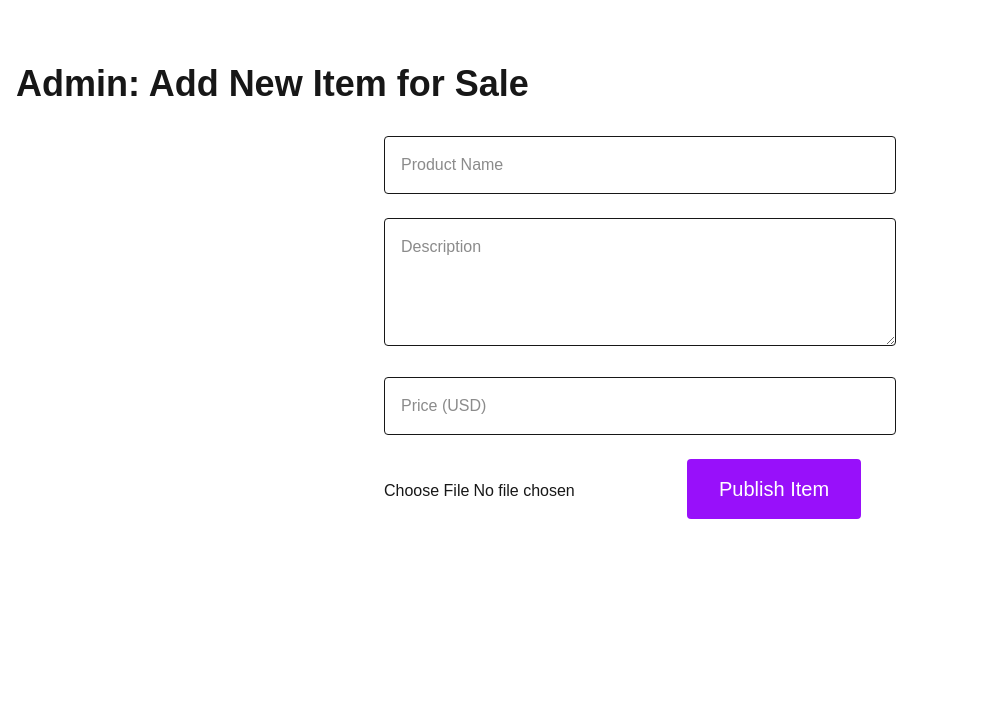
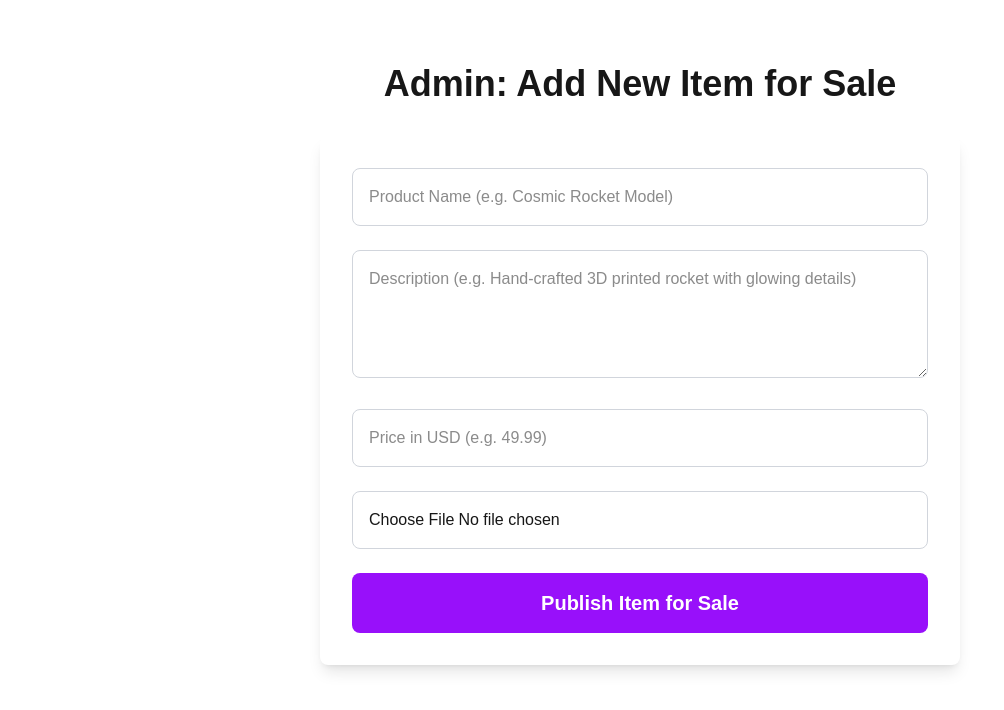
Before and after one commit to Rubioberry/sebprintsgalaxy, a Next.js app: page /admin in a window 1280 px wide. Shown: the top 710 px of the page, without its empty margins (0-1004 px from the left). Built offline with nearby package versions, Linux system fonts and the light colour scheme; no server answers.

Commit message:
Add real Supabase and Stripe keys + final fixes

```diff
--- a/src/app/admin/page.tsx
+++ b/src/app/admin/page.tsx
@@ -3,42 +3,126 @@
 import { useState } from 'react';
 import { createClient } from '@supabase/supabase-js';
 
-const supabase = createClient(process.env.NEXT_PUBLIC_SUPABASE_URL!, process.env.NEXT_PUBLIC_SUPABASE_ANON_KEY!);
+// Safely get env vars
+const supabaseUrl = process.env.NEXT_PUBLIC_SUPABASE_URL;
+const supabaseAnonKey = process.env.NEXT_PUBLIC_SUPABASE_ANON_KEY;
+
+// Create client only if env vars exist (otherwise null for demo mode)
+const supabase = supabaseUrl && supabaseAnonKey
+  ? createClient(supabaseUrl, supabaseAnonKey)
+  : null;
 
 export default function Admin() {
   const [name, setName] = useState('');
   const [description, setDescription] = useState('');
   const [price, setPrice] = useState('');
   const [file, setFile] = useState<File | null>(null);
+  const [status, setStatus] = useState<string>('');
 
-  async function uploadProduct() {
-    if (!file) return;
-    const { data: upload } = await supabase.storage.from('products').upload(`public/${file.name}`, file);
-    const image_url = supabase.storage.from('products').getPublicUrl(`public/${file.name}`).data.publicUrl;
+  async function uploadProduct(e: React.FormEvent) {
+    e.preventDefault();
 
-    await supabase.from('products').insert({
+    if (!supabase) {
+      setStatus('⚠️ Supabase not configured – add env vars to .env.local and restart server to upload real products.');
+      return;
+    }
+
+    if (!file) {
+      setStatus('Please select an image');
+      return;
+    }
+
+    // Upload image to storage
+    const fileExt = file.name.split('.').pop();
+    const fileName = `${Math.random().toString(36).substring(2)}.${fileExt}`;
+    const { error: uploadError } = await supabase.storage
+      .from('products')
+      .upload(`public/${fileName}`, file);
+
+    if (uploadError) {
+      setStatus(`Upload error: ${uploadError.message}`);
+      return;
+    }
+
+    // Get public URL
+    const { data: urlData } = supabase.storage.from('products').getPublicUrl(`public/${fileName}`);
+
+    // Insert product row
+    const { error: dbError } = await supabase.from('products').insert({
       name,
       description,
       price: Number(price),
-      image_url,
+      image_url: urlData.publicUrl,
       published: true,
     });
 
-    alert('Product published!');
+    if (dbError) {
+      setStatus(`Database error: ${dbError.message}`);
+    } else {
+      setStatus('✅ Product published successfully!');
+      setName('');
+      setDescription('');
+      setPrice('');
+      setFile(null);
+    }
   }
 
-  // Add simple auth check or use Supabase auth for real protection
+  return (
+    <div className="container mx-auto py-16 px-4 max-w-2xl">
+      <h1 className="text-4xl font-bold mb-8 text-center">Admin: Add New Item for Sale</h1>
 
-  return (
-    <div className="container mx-auto py-16 px-4">
-      <h1 className="text-4xl font-bold mb-8">Admin: Add New Item for Sale</h1>
-      <form onSubmit={(e) => { e.preventDefault(); uploadProduct(); }} className="max-w-lg mx-auto space-y-6">
-        <input type="text" placeholder="Product Name" value={name} onChange={e => setName(e.target.value)} className="w-full p-4 border rounded" required />
-        <textarea placeholder="Description" value={description} onChange={e => setDescription(e.target.value)} className="w-full p-4 border rounded h-32" required />
-        <input type="number" placeholder="Price (USD)" value={price} onChange={e => setPrice(e.target.value)} className="w-full p-4 border rounded" required />
-        <input type="file" accept="image/*" onChange={e => setFile(e.target.files?.[0] || null)} required />
-        <button type="submit" className="bg-purple-600 text-white px-8 py-4 rounded text-xl">Publish Item</button>
+      {!supabase && (
+        <div className="bg-yellow-100 border border-yellow-400 text-yellow-800 px-6 py-4 rounded mb-8">
+          <p className="font-semibold">Demo Mode Active</p>
+          <p>No Supabase config detected. Fill in .env.local with your keys and restart <code className="bg-yellow-200 px-2">npm run dev</code> to enable real uploads.</p>
+        </div>
+      )}
+
+      <form onSubmit={uploadProduct} className="space-y-6 bg-white shadow-lg rounded-lg p-8">
+        <input
+          type="text"
+          placeholder="Product Name (e.g. Cosmic Rocket Model)"
+          value={name}
+          onChange={(e) => setName(e.target.value)}
+          className="w-full p-4 border border-gray-300 rounded-lg focus:outline-none focus:ring-2 focus:ring-purple-600"
+          required
+        />
+        <textarea
+          placeholder="Description (e.g. Hand-crafted 3D printed rocket with glowing details)"
+          value={description}
+          onChange={(e) => setDescription(e.target.value)}
+          className="w-full p-4 border border-gray-300 rounded-lg h-32 focus:outline-none focus:ring-2 focus:ring-purple-600"
+          required
+        />
+        <input
+          type="number"
+          step="0.01"
+          placeholder="Price in USD (e.g. 49.99)"
+          value={price}
+          onChange={(e) => setPrice(e.target.value)}
+          className="w-full p-4 border border-gray-300 rounded-lg focus:outline-none focus:ring-2 focus:ring-purple-600"
+          required
+        />
+        <input
+          type="file"
+          accept="image/*"
+          onChange={(e) => setFile(e.target.files?.[0] || null)}
+          className="w-full p-4 border border-gray-300 rounded-lg"
+          required
+        />
+        <button
+          type="submit"
+          className="w-full bg-purple-600 text-white py-4 rounded-lg text-xl font-semibold hover:bg-purple-700 transition"
+        >
+          Publish Item for Sale
+        </button>
       </form>
+
+      {status && (
+        <div className={`mt-8 p-6 rounded-lg text-center text-lg font-medium ${status.startsWith('✅') ? 'bg-green-100 text-green-800' : status.startsWith('⚠️') ? 'bg-yellow-100 text-yellow-800' : 'bg-red-100 text-red-800'}`}>
+          {status}
+        </div>
+      )}
     </div>
   );
 }
--- a/src/app/page.tsx
+++ b/src/app/page.tsx
@@ -3,11 +3,20 @@
 import { useState, useEffect } from 'react';
 import { ShoppingCart, Printer, Sparkles } from 'lucide-react';
 import { createClient } from '@supabase/supabase-js';
-import type { Stripe } from '@stripe/stripe-js';  // Import the TYPE ONLY from client package
+import type { Stripe } from '@stripe/stripe-js';
 import { loadStripe } from '@stripe/stripe-js';
 
-const supabase = createClient(process.env.NEXT_PUBLIC_SUPABASE_URL!, process.env.NEXT_PUBLIC_SUPABASE_ANON_KEY!);
-const stripePromise = loadStripe(process.env.NEXT_PUBLIC_STRIPE_PUBLISHABLE_KEY!);
+// Safely create Supabase client – fallback if env vars missing (for local testing)
+const supabaseUrl = process.env.NEXT_PUBLIC_SUPABASE_URL;
+const supabaseAnonKey = process.env.NEXT_PUBLIC_SUPABASE_ANON_KEY;
+
+const supabase = supabaseUrl && supabaseAnonKey
+  ? createClient(supabaseUrl, supabaseAnonKey)
+  : null;  // null = no database calls, but app won't crash
+
+const stripePromise = process.env.NEXT_PUBLIC_STRIPE_PUBLISHABLE_KEY
+  ? loadStripe(process.env.NEXT_PUBLIC_STRIPE_PUBLISHABLE_KEY)
+  : null;
 
 interface Product {
   id: number;
@@ -23,17 +32,26 @@ export default function Home() {
   const [selected, setSelected] = useState<Product | null>(null);
 
   useEffect(() => {
+    if (supabase) {
       fetchProducts();
+    } else {
+      console.warn('Supabase not configured – running in demo mode (no products loaded)');
+    }
   }, []);
 
   async function fetchProducts() {
+    if (!supabase) return;
     const { data } = await supabase.from('products').select('*').eq('published', true);
     setProducts(data || []);
   }
 
   async function checkout() {
+    if (!stripePromise) {
+      alert('Stripe not configured yet – this is just a demo!');
+      return;
+    }
+
     const stripe = await stripePromise as Stripe | null;
-
     if (!stripe) {
       console.error('Stripe.js failed to load');
       return;
@@ -51,7 +69,6 @@ export default function Home() {
 
     if (result.error) {
       console.error('Stripe checkout error:', result.error.message);
-      // You can show a toast/alert to the user here later
     }
   }
 
@@ -86,6 +103,9 @@ export default function Home() {
 
       <section className="py-16 container mx-auto px-4">
         <h2 className="text-4xl font-bold text-center mb-12">Featured Creations</h2>
+        {products.length === 0 ? (
+          <p className="text-center text-gray-600">No products yet – add some via /admin when Supabase is connected!</p>
+        ) : (
           <div className="grid grid-cols-1 md:grid-cols-3 gap-8">
             {products.map((product) => (
               <div
@@ -111,6 +131,7 @@ export default function Home() {
               </div>
             ))}
           </div>
+        )}
       </section>
 
       {cart.length > 0 && (
```
Lines whose indentation alone changed are shown as unchanged.
